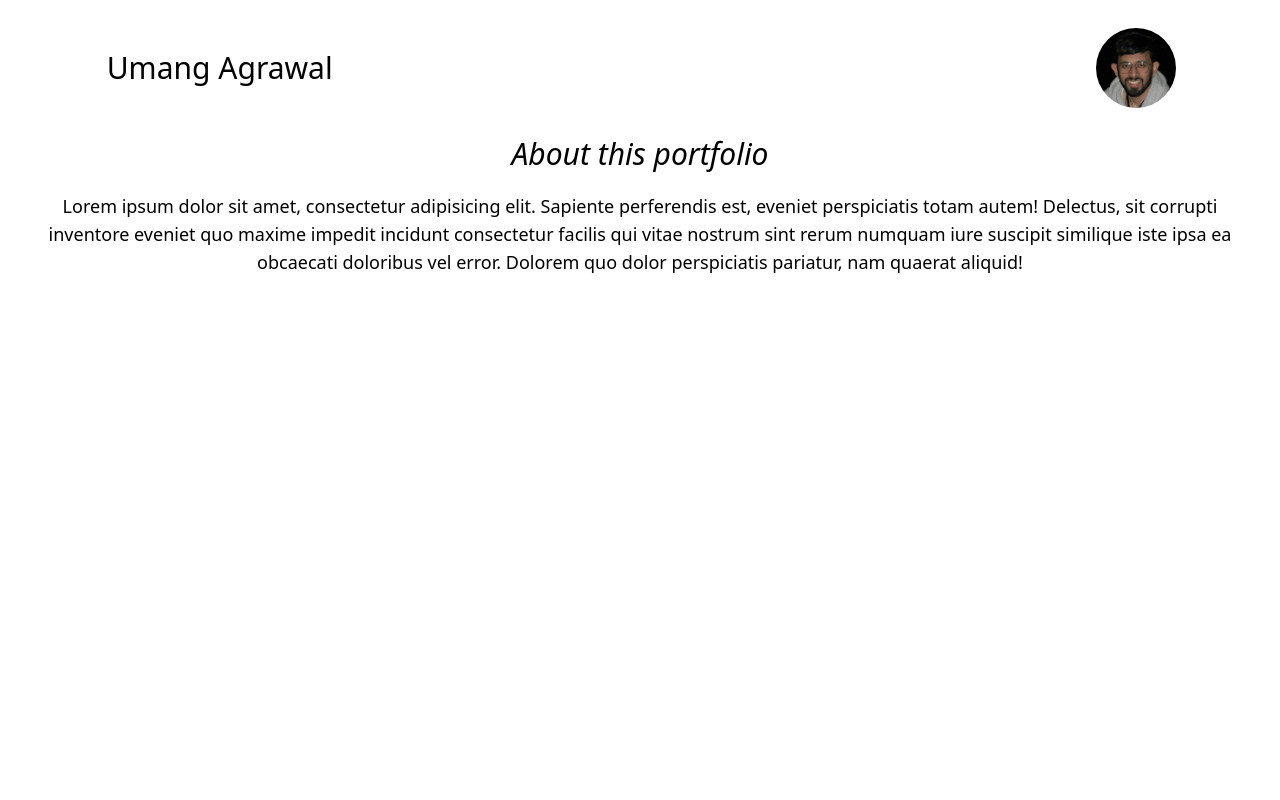
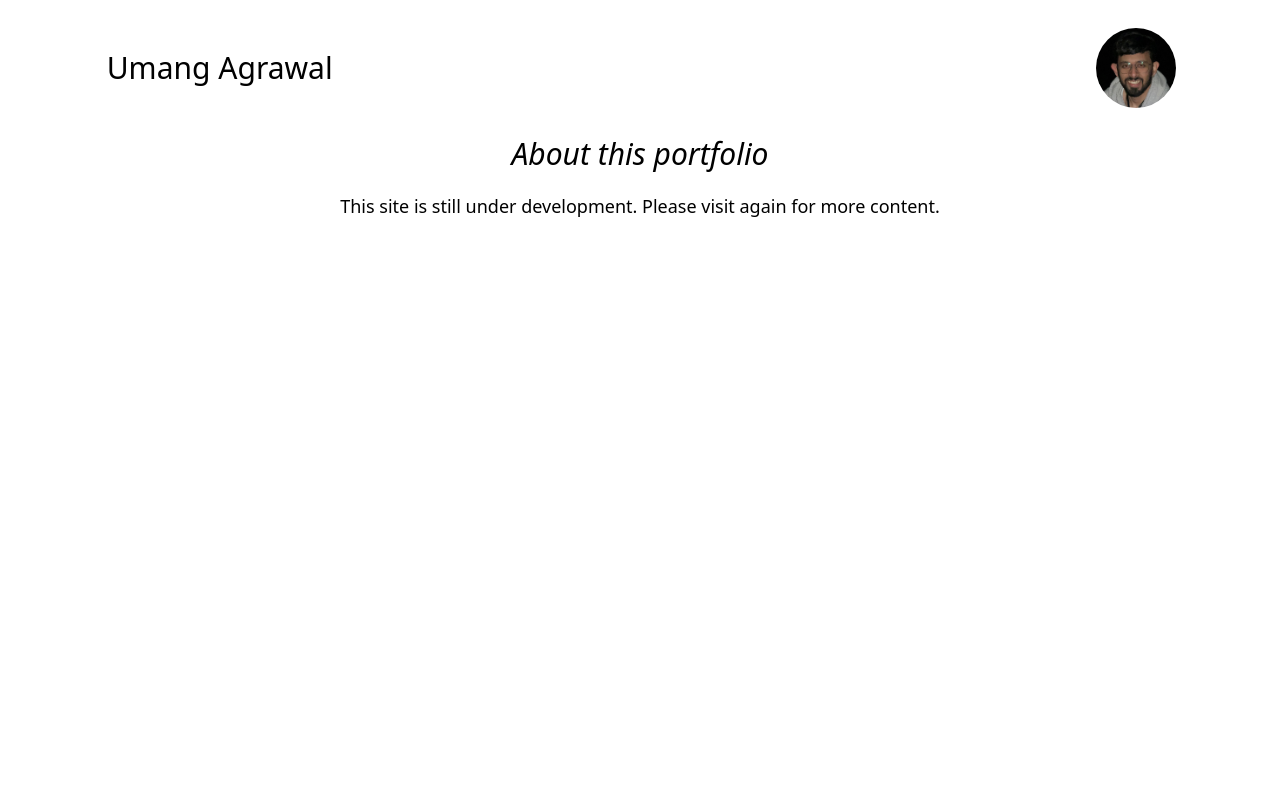
Before and after one commit to umangcodes/portfolio_project, a Vue app: page /about in a window 1280 px wide. Shown: the top 800 px of the page. Built offline with nearby package versions, Linux system fonts and the light colour scheme.

Commit message:
about updated.

```diff
--- a/src/views/About.vue
+++ b/src/views/About.vue
@@ -5,12 +5,8 @@
         >About this portfolio</span
       >
       <p class="text-lg font-extralight p-5 text-center">
-        Lorem ipsum dolor sit amet, consectetur adipisicing elit. Sapiente
-        perferendis est, eveniet perspiciatis totam autem! Delectus, sit
-        corrupti inventore eveniet quo maxime impedit incidunt consectetur
-        facilis qui vitae nostrum sint rerum numquam iure suscipit similique
-        iste ipsa ea obcaecati doloribus vel error. Dolorem quo dolor
-        perspiciatis pariatur, nam quaerat aliquid!
+        This site is still under development. Please visit again for more
+        content.
       </p>
     </div>
   </div>
```
